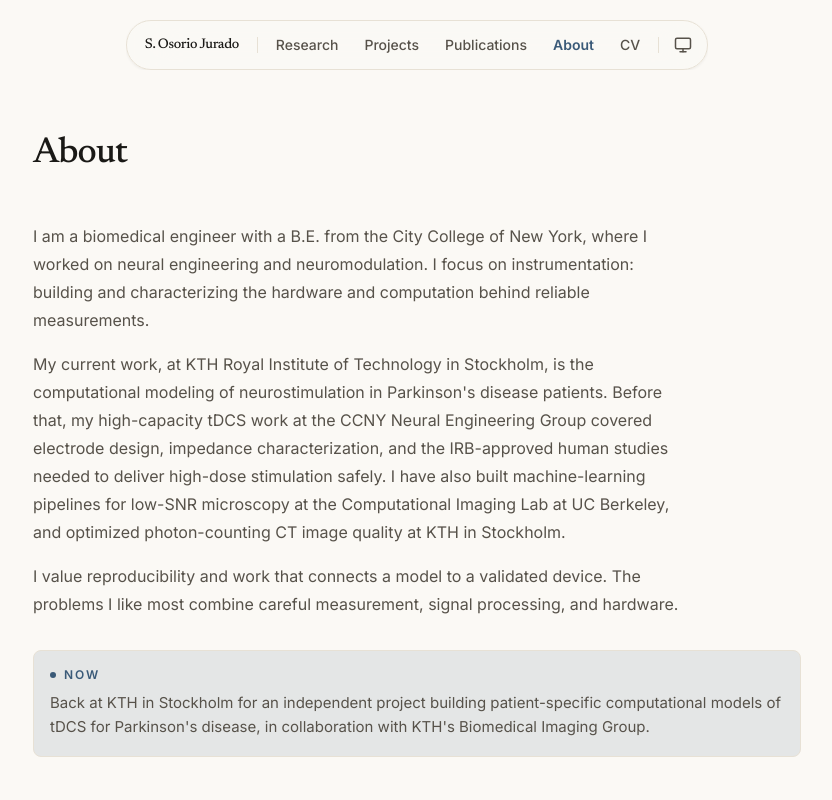
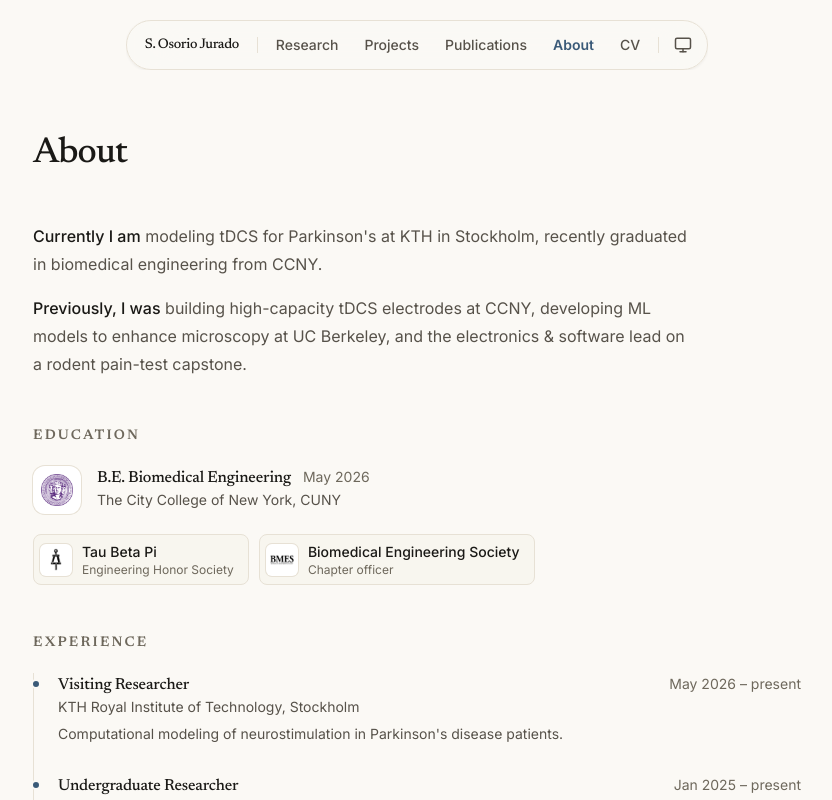
Before and after one commit to santioso-hue/santiago-site, a Next.js app: page /about in a window 1280 px wide. Shown: the top 800 px of the page, without its empty margins (223-1055 px from the left). Built offline with nearby package versions, Linux system fonts and the light colour scheme; no server answers.

Commit message:
About: finalize Currently/Previously wording

```diff
--- a/app/about/page.tsx
+++ b/app/about/page.tsx
@@ -93,22 +93,15 @@ export default function AboutPage() {
       <SectionHeading title="About" />
 
       <div className="prose-reading max-w-prose text-base">
-        {about.bio.map((paragraph, i) => (
-          <p key={i}>{paragraph}</p>
-        ))}
+        <p>
+          <span className="font-medium text-fg">Currently I am</span>{" "}
+          {about.currently}.
+        </p>
+        <p>
+          <span className="font-medium text-fg">Previously, I was</span>{" "}
+          {about.previously}.
+        </p>
       </div>
-
-      {about.now ? (
-        <div className="mt-8 rounded-lg border border-border bg-accent-soft p-4">
-          <p className="flex items-center gap-2 text-xs font-semibold uppercase tracking-[0.16em] text-accent">
-            <span aria-hidden className="h-1.5 w-1.5 rounded-full bg-accent" />
-            Now
-          </p>
-          <p className="mt-2 text-[15px] leading-relaxed text-fg-muted">
-            {about.now}
-          </p>
-        </div>
-      ) : null}
 
       <Section title="Education">
         <ul className="space-y-6">
--- a/content/about.ts
+++ b/content/about.ts
@@ -2,11 +2,11 @@ import type { AboutContent } from "./types";
 
 /** Long-form bio, education, trajectory, interests, and honors for /about. */
 export const about: AboutContent = {
-  bio: [
-    "I am a biomedical engineer with a B.E. from the City College of New York, where I worked on neural engineering and neuromodulation. I focus on instrumentation: building and characterizing the hardware and computation behind reliable measurements.",
-    "My current work, at KTH Royal Institute of Technology in Stockholm, is the computational modeling of neurostimulation in Parkinson's disease patients. Before that, my high-capacity tDCS work at the CCNY Neural Engineering Group covered electrode design, impedance characterization, and the IRB-approved human studies needed to deliver high-dose stimulation safely. I have also built machine-learning pipelines for low-SNR microscopy at the Computational Imaging Lab at UC Berkeley, and optimized photon-counting CT image quality at KTH in Stockholm.",
-    "I value reproducibility and work that connects a model to a validated device. The problems I like most combine careful measurement, signal processing, and hardware.",
-  ],
+  currently:
+    "modeling tDCS for Parkinson's at KTH in Stockholm, recently graduated in biomedical engineering from CCNY",
+
+  previously:
+    "building high-capacity tDCS electrodes at CCNY, developing ML models to enhance microscopy at UC Berkeley, and the electronics & software lead on a rodent pain-test capstone",
 
   education: [
     {
@@ -97,8 +97,6 @@ export const about: AboutContent = {
     },
   ],
 
-  now: "Back at KTH in Stockholm for an independent project building patient-specific computational models of tDCS for Parkinson's disease, in collaboration with KTH's Biomedical Imaging Group.",
-
   personal: {
     quote: "All that I am, or hope to be, I owe to my angel, my mother.",
     photo: {
--- a/content/site.ts
+++ b/content/site.ts
@@ -39,5 +39,5 @@ export const site: SiteConfig = {
     { label: "About", href: "/about" },
   ],
 
-  cvHref: "/cv.pdf",
+  cvHref: "/Santiago-Osorio-Jurado-CV.pdf",
 };
```
Also changed, not shown: content/types.ts (+4 -4 lines), 2 other files (tests, documents, lock files or other folders).
